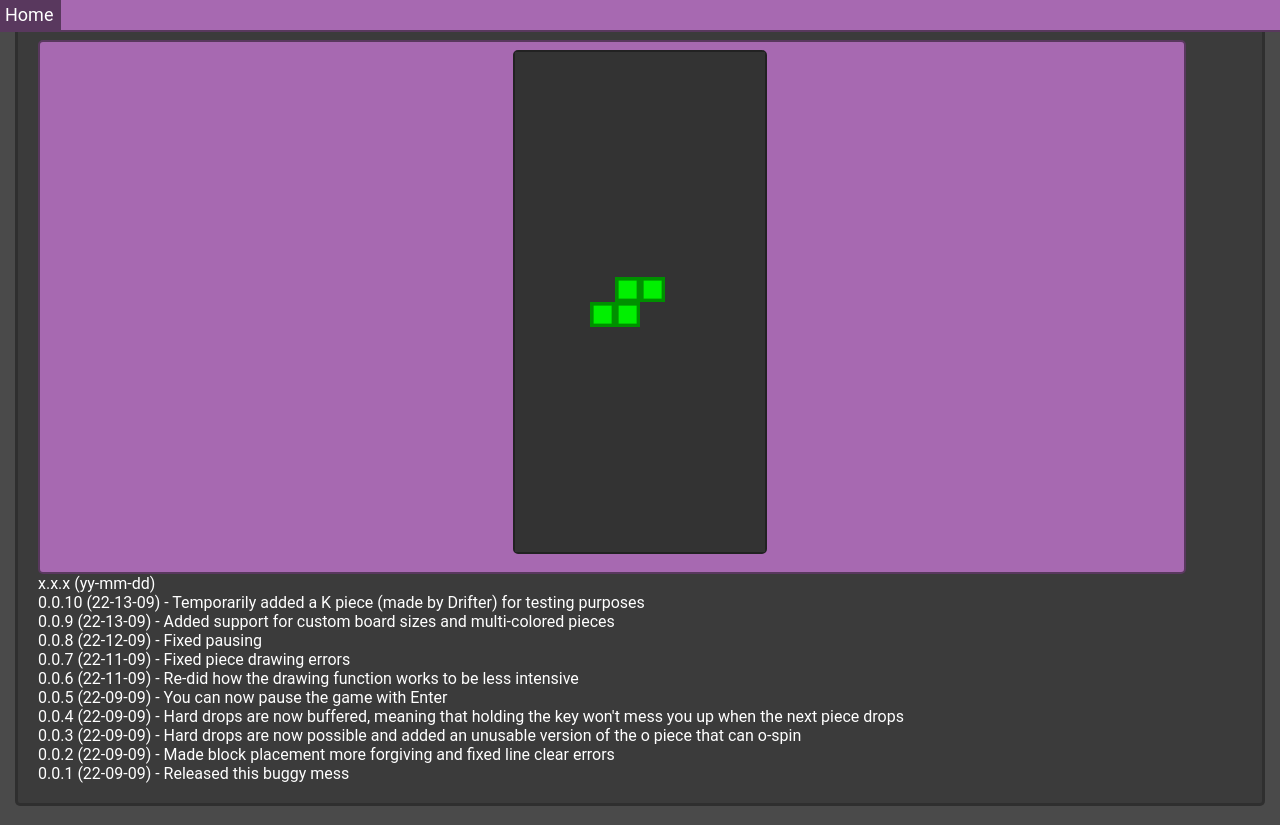
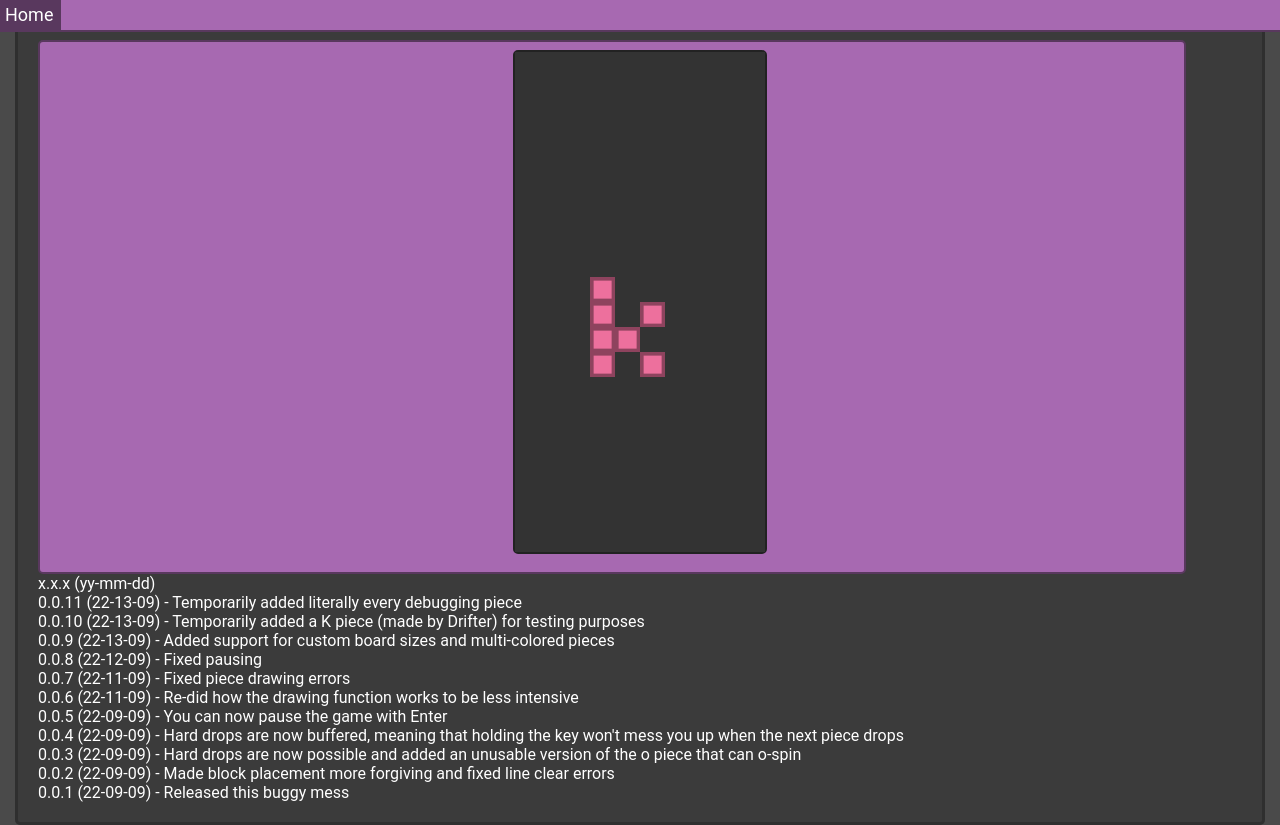
Before and after one commit to Fillygroove/tetris, a plain HTML site: page index.html in a window 1280 px wide. Drawn offline with Linux system fonts and the light colour scheme.

Commit message:
temp add

```diff
--- a/index.html
+++ b/index.html
@@ -25,6 +25,7 @@
             </div>
         </div>
         <p>x.x.x (yy-mm-dd)</p>
+        <p>0.0.11 (22-13-09) - Temporarily added literally every debugging piece</p>
         <p>0.0.10 (22-13-09) - Temporarily added a K piece (made by Drifter) for testing purposes</p>
         <p>0.0.9 (22-13-09) - Added support for custom board sizes and multi-colored pieces</p>
         <p>0.0.8 (22-12-09) - Fixed pausing</p>
--- a/index.js
+++ b/index.js
@@ -64,7 +64,7 @@ let game = {
             [1, 1, 0, 0],
             [1, 0, 1, 0]
         ]
-    }/*, { // This version of the o piece allows for o-spins
+    }, { // This version of the o piece allows for o-spins
         name: 'O',
         color: ['#F1F000'],
         shape: [
@@ -163,7 +163,7 @@ let game = {
             [1, 2, 4],
             [0, 0, 0]
         ]
-    }*/],
+    }],
     dims: {
         width: 10,
         height: 20
```
